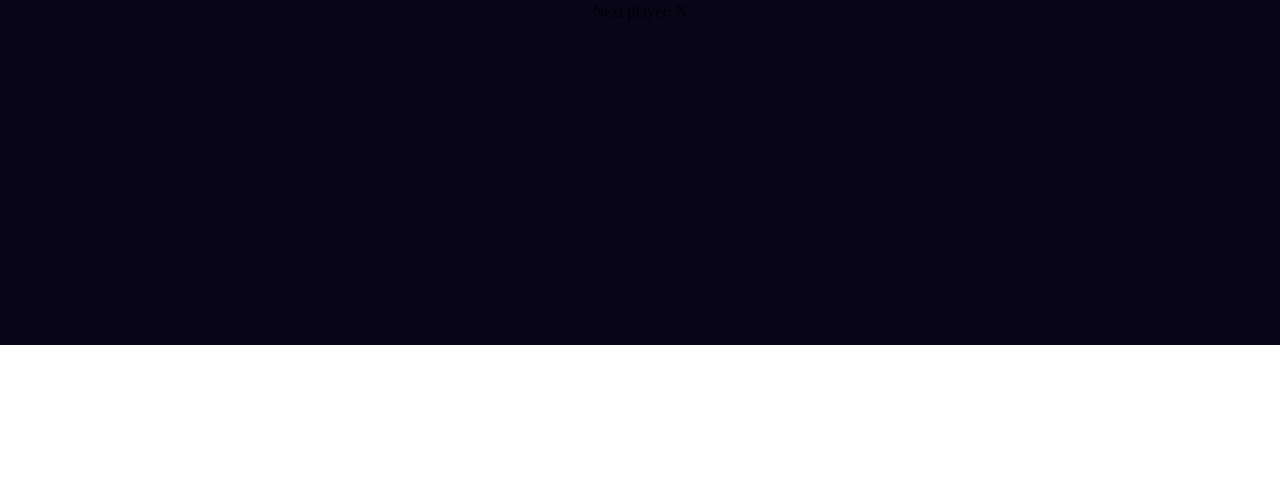
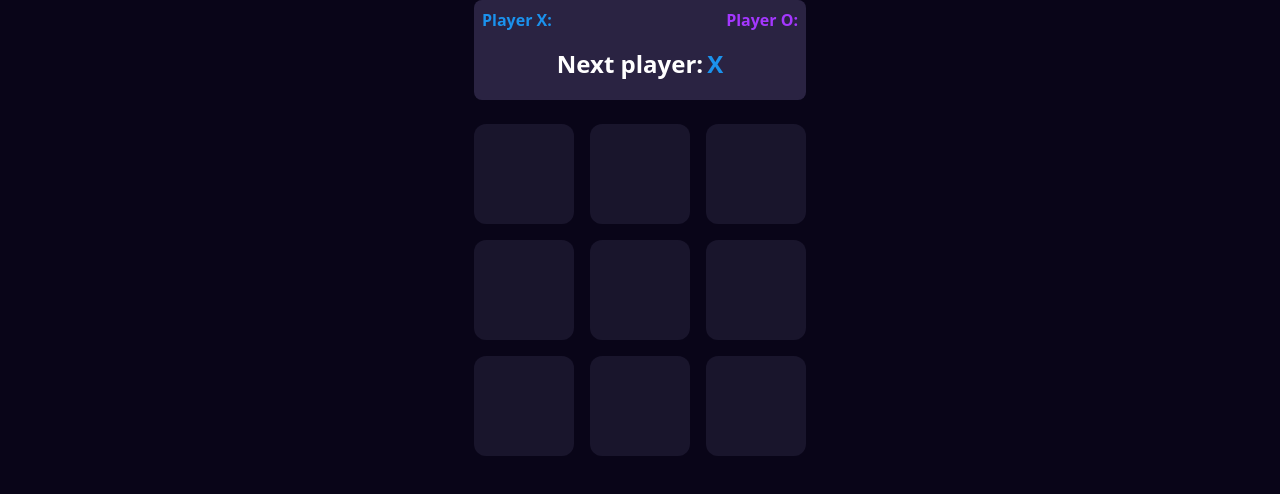
Before and after one commit to IgorDyshuk/tic-tac-toe-game, a React (Vite) app in the folder tic-tac-toe/: page / in a window 1280 px wide. Shown: the top 494 px of the page. Built offline with nearby package versions, Linux system fonts and the light colour scheme.

Commit message:
Update status bar

```diff
--- a/tic-tac-toe/package.json
+++ b/tic-tac-toe/package.json
@@ -20,6 +20,7 @@
   },
   "devDependencies": {
     "@eslint/js": "^9.22.0",
+    "@tailwindcss/vite": "^4.1.4",
     "@types/react": "^19.0.10",
     "@types/react-dom": "^19.0.4",
     "@vitejs/plugin-react": "^4.3.4",
--- a/tic-tac-toe/src/App.jsx
+++ b/tic-tac-toe/src/App.jsx
@@ -1,4 +1,5 @@
 import "./styles/App.css";
+import './index.css'
 import {HashRouter, Route, Routes} from "react-router-dom";
 import Board from "./pages/game-page.jsx";
 
--- a/tic-tac-toe/src/components/Square.jsx
+++ b/tic-tac-toe/src/components/Square.jsx
@@ -3,7 +3,7 @@ export function Square({value, onSquareClick, isWinning}) {
 
     return (
         <button
-            className={`square hover:cursor-pointer ${squareStyle}`}
+            className={`w-22 h-22 rounded-xl hover:cursor-pointer ${squareStyle} sm:w-25 sm:h-25`}
             onClick={onSquareClick}
         >
             {value}
--- a/tic-tac-toe/src/components/status.jsx
+++ b/tic-tac-toe/src/components/status.jsx
@@ -1,11 +1,24 @@
 export default function Status({winner, xIsNext}) {
-    return (
-        <div className={"pb-2 w-[332px] h-[100px] bg-[#2a2342] rounded-lg"}>
-            {winner ?
-                `Winner: ${winner}`
-                :
-                `Next player: ${xIsNext ? "X" : "O"}`
-            }
+    const X = <span className={"text-[#1b92ed]"}> X</span>;
+    const O = <span className={"text-[#a437ff]"}> O</span>;
+
+    return (<div className={"pb-2 w-74 sm:w-83 h-[100px] bg-[#2a2342] rounded-lg flex flex-col"}>
+        <div className={"flex justify-between p-2 font-bold"}>
+            <span className={"text-[#1b92ed]"}>Player X:</span>
+            <span className={"text-[#a437ff]"}>Player O:</span>
         </div>
-    )
+        <div className={"flex-1 flex justify-center items-start text-2xl font-bold text-white pt-2"}>
+            {winner ? (<span className={"flex gap-1 items-center"}>
+                Winner: {' '}
+                <span className={winner === "X" ? "text-[#1b92ed]" : "text-[#a437ff]"}>
+                    {winner}
+                </span>
+            </span>) : (
+                <span className={"flex gap-1 items-center"}>
+                    Next player: {' '}
+                    {xIsNext ? X : O}
+                </span>
+            )}
+        </div>
+    </div>)
 }
--- a/tic-tac-toe/src/index.css
+++ b/tic-tac-toe/src/index.css
@@ -1,4 +1,7 @@
 @import "tailwindcss";
+@tailwind base;
+@tailwind components;
+@tailwind utilities;
 
 .square {
   width: 100px;
--- a/tic-tac-toe/src/pages/game-page.jsx
+++ b/tic-tac-toe/src/pages/game-page.jsx
@@ -15,7 +15,7 @@ export default function Board() {
     const winnerLine = winner ? winner[1] : [];
 
     function handleClick(i) {
-        if (squares[i] ||winnerPlayer) {
+        if (squares[i] || winnerPlayer) {
             return
         }
 
@@ -27,8 +27,8 @@ export default function Board() {
 
 
     return (
-        <div className="flex justify-center items-center h-screen">
-            <div className="flex flex-col justify-center items-center w-full h-full gap-4">
+        <>
+            <div className="flex items-center flex-col h-screen gap-6">
                 <Status winner={winnerPlayer} xIsNext={xIsNext}/>
                     <div className="flex flex-col gap-4">
                         {Array(3).fill(null).map((_, row) => (
@@ -41,9 +41,9 @@ export default function Board() {
                                             key={index}
                                             value={
                                                 squares[index] === "X"
-                                                ? <Cross />
+                                                    ? <Cross/>
                                                     : squares[index] === "O"
-                                                    ? <Zero />
+                                                        ? <Zero/>
                                                         : null
                                             }
                                             onSquareClick={() => handleClick(index)}
@@ -55,6 +55,6 @@ export default function Board() {
                         ))}
                     </div>
             </div>
-        </div>
+        </>
     );
 }
--- a/tic-tac-toe/vite.config.js
+++ b/tic-tac-toe/vite.config.js
@@ -6,4 +6,10 @@ import tailwindcss from "@tailwindcss/vite";
 export default defineConfig({
   plugins: [react(), tailwindcss()],
   base: "/tic-tac-toe-game",
+  server: {
+    host: true,
+    allowedHosts: [
+      "partly-popular-airedale.ngrok-free.app"
+    ],
+  }
 });
```
Also changed, not shown: 1 other file (tests, documents, lock files or other folders). Lines whose indentation alone changed are shown as unchanged.
